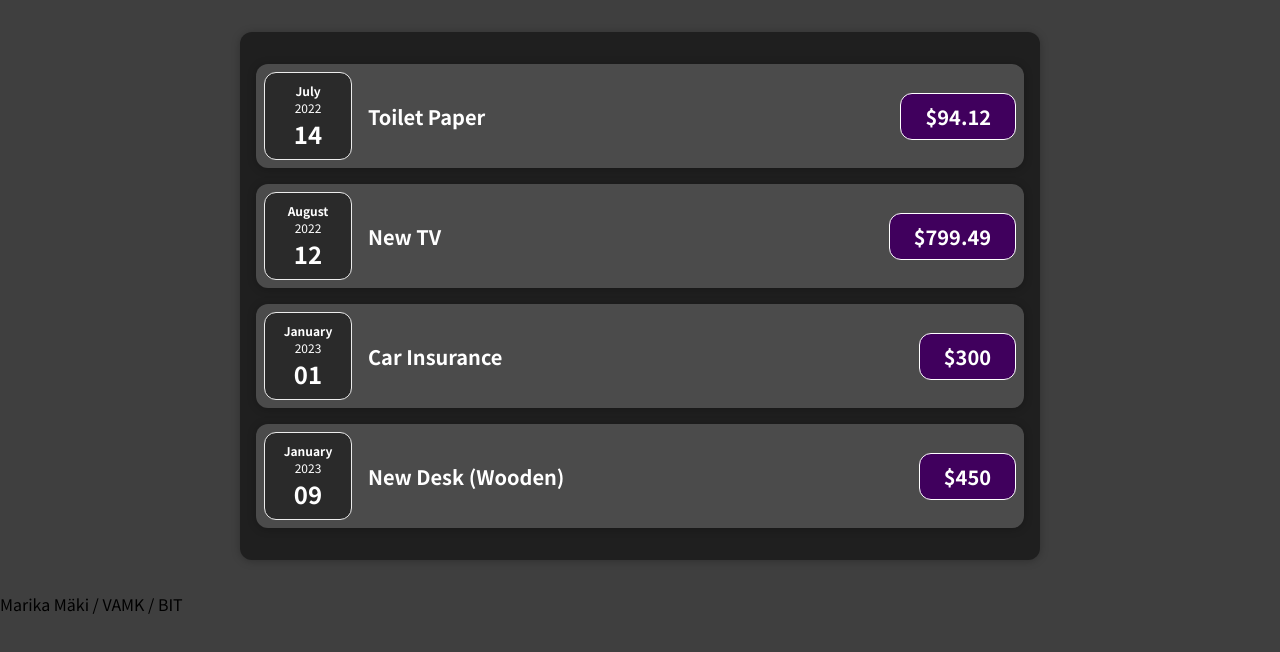
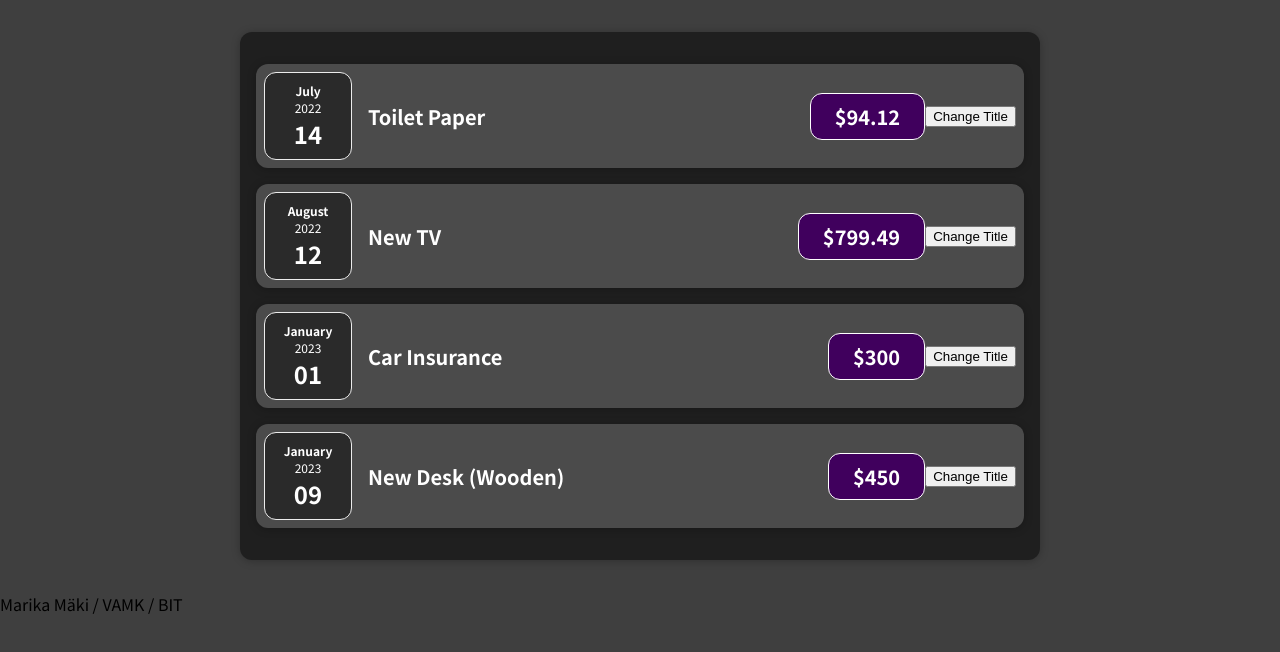
Before and after one commit to Crimca/react-first-project, a React (Create React App) app: page / in a window 1280 px wide. Shown: the top 652 px of the page. Built offline with nearby package versions, Linux system fonts and the light colour scheme.

Commit message:
Tehtava 8: events and event handlers

```diff
--- a/src/components/Expenses/ExpenseItem.js
+++ b/src/components/Expenses/ExpenseItem.js
@@ -1,17 +1,25 @@
-import React from 'react';
+import React, { useState } from 'react';
 import ExpenseDate from './ExpenseDate';
 import Card from '../UI/Card';
 import './ExpenseItem.css';
 
-function ExpenseItem(props) {
+const ExpenseItem = (props) => {
+
+    const [title, setTitle] = useState(props.title);
+
+    const clickHandler = () => {
+        setTitle('Updated!');
+        console.log(title);
+    };
 
     return (
         <Card className="expense-item">
             <ExpenseDate date={props.date} />
             <div className="expense-item__description">
-                <h2>{props.title}</h2>
+                <h2>{title}</h2>
                 <div className="expense-item__price">${props.amount}</div>
             </div>
+            <button onClick={clickHandler}>Change Title</button>
             </Card>
     );
 }
```
